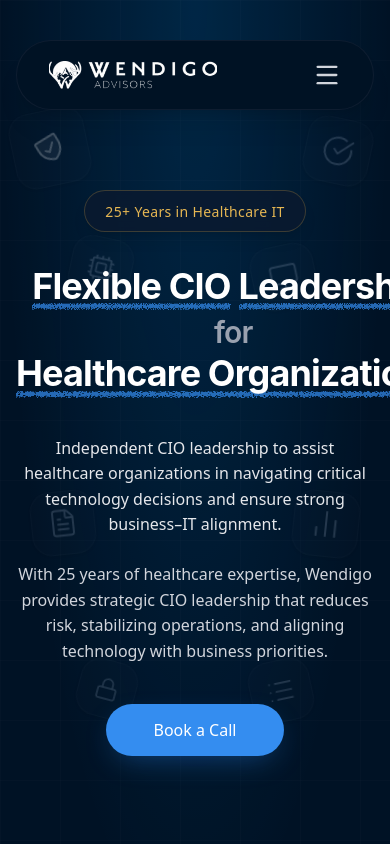
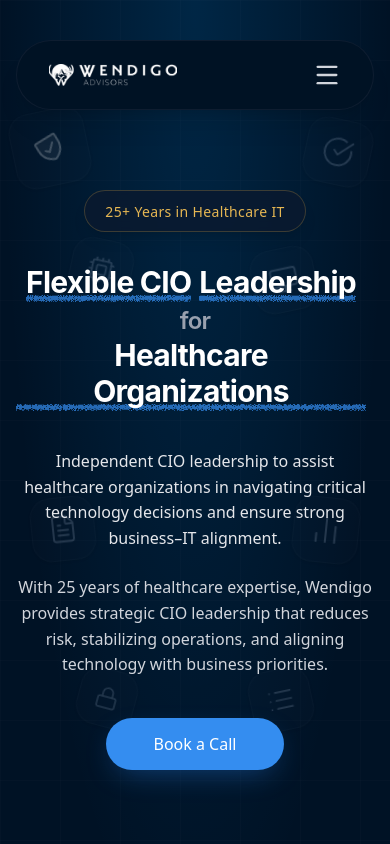
Before and after one commit to Yug210705/Brain, a React (Vite) app: page / in a window 390 px wide. Shown: the top 844 px of the page. Built offline with nearby package versions, Linux system fonts and the light colour scheme.

Commit message:
Enhance navbar visibility and update styling for Hero, Pricing, and Problems components

```diff
--- a/src/components/Hero.jsx
+++ b/src/components/Hero.jsx
@@ -169,24 +169,24 @@ function HeroContent() {
         </div>
 
         <h1
-          className="max-w-5xl mx-auto mb-10 text-4xl font-bold tracking-tight leading-[1.2] md:text-6xl lg:text-[4rem] text-white animate-fade-in-up"
+          className="max-w-5xl mx-auto mb-10 text-3xl font-bold tracking-tight leading-[1.2] md:text-6xl lg:text-[4rem] text-white animate-fade-in-up"
           style={{ transitionDelay: "200ms" }}
         >
-          <span className="relative whitespace-nowrap inline-block mr-2 md:mr-4 group">
+          <span className="relative inline-block sm:whitespace-nowrap mr-2 md:mr-4 group">
             <span className="relative z-10 font-[Inter]">Flexible CIO</span>
             <MarkerUnderline />
           </span>
 
-          <span className="relative whitespace-nowrap inline-block mr-2 md:mr-4 group">
+          <span className="relative inline-block sm:whitespace-nowrap mr-2 md:mr-4 group">
             <span className="relative z-10 font-[Inter]">Leadership</span>
             <MarkerUnderline />
           </span>
 
           <br className="hidden md:block" />
 
-          <span className="text-gray-400 font-semibold mx-2 font-[Inter] text-3xl md:text-5xl">for</span>
+          <span className="text-gray-400 font-semibold mx-2 font-[Inter] text-2xl md:text-5xl">for</span>
 
-          <span className="relative whitespace-nowrap inline-block mr-2 md:mr-4 group">
+          <span className="relative inline-block sm:whitespace-nowrap mr-2 md:mr-4 group">
             <span className="relative z-10 font-[Inter]">Healthcare Organizations</span>
             <MarkerUnderline />
           </span>
--- a/src/components/Navbar.jsx
+++ b/src/components/Navbar.jsx
@@ -30,11 +30,11 @@ const Navbar = () => {
       <nav className="relative w-full max-w-7xl bg-[#001224] text-white px-6 py-3 flex items-center justify-between shadow-xl border border-slate-800/50 rounded-full">
         <Link to="/" onClick={closeMobileMenu}>
           <div className="flex items-center gap-3 pl-2">
-            <img src="/logo.png" alt="Wendigo Advisors - Healthcare CIO Advisory Services by Brian Damiani" className="w-42 h-10 object-contain" />
+            <img src="/logo.png" alt="Wendigo Advisors - Healthcare CIO Advisory Services by Brian Damiani" className="w-32 sm:w-42 h-8 sm:h-10 object-contain" />
           </div>
         </Link>
 
-        <div className="hidden lg:flex items-center gap-8 text-[#FFFFFF6B] text-sm font-medium">
+        <div className="hidden lg:flex items-center gap-10 text-slate-200 text-sm font-semibold tracking-wide">
           <NavItemWithDropdown label="Services" />
           <Link to="/about" className="hover:text-white transition-colors">About Us</Link>
           <button onClick={handleTestimonialsClick} className="hover:text-white transition-colors">
@@ -66,7 +66,7 @@ const Navbar = () => {
           `}
         >
           <div className="flex items-center justify-between w-full px-2">
-            <img src="/logo.png" alt="Logo" className="w-42 h-10 object-contain" />
+            <img src="/logo.png" alt="Logo" className="w-32 h-8 object-contain" />
             <button onClick={closeMobileMenu} className="p-2 text-gray-300 hover:text-white">
               <X size={32} />
             </button>
@@ -85,10 +85,10 @@ const Navbar = () => {
 
               {isMobileServicesOpen && (
                 <div className="flex flex-col items-end gap-4 mt-4 pr-2 border-r-2 border-blue-500/30 mr-1">
-                  <a href="https://t.ly/7Jjhw" target="_blank" rel="noopener noreferrer" onClick={closeMobileMenu} className="text-2xl text-gray-400 hover:text-white">Free Working Session</a>
-                  <Link to="/services#strategic" onClick={closeMobileMenu} className="text-2xl text-gray-400 hover:text-white">Strategic Advisor</Link>
-                  <Link to="/services#cio" onClick={closeMobileMenu} className="text-2xl text-gray-400 hover:text-white">CIO Advisor</Link>
-                  <Link to="/services#virtual" onClick={closeMobileMenu} className="text-2xl text-gray-400 hover:text-white">Virtual CIO</Link>
+                  <a href="https://t.ly/7Jjhw" target="_blank" rel="noopener noreferrer" onClick={closeMobileMenu} className="text-2xl text-slate-300 hover:text-white">Free Working Session</a>
+                  <Link to="/services#strategic" onClick={closeMobileMenu} className="text-2xl text-slate-300 hover:text-white">Strategic Advisor</Link>
+                  <Link to="/services#cio" onClick={closeMobileMenu} className="text-2xl text-slate-300 hover:text-white">CIO Advisor</Link>
+                  <Link to="/services#virtual" onClick={closeMobileMenu} className="text-2xl text-slate-300 hover:text-white">Virtual CIO</Link>
                 </div>
               )}
             </div>
@@ -120,12 +120,12 @@ function NavItemWithDropdown({ label }) {
     <div className="group relative cursor-pointer flex items-center gap-1 hover:text-white transition-colors py-2">
       <span>{label}</span>
       <ChevronDown size={14} className="group-hover:rotate-180 transition-transform duration-200" />
-      <div className="absolute top-full left-1/2 -translate-x-1/2 mt-2 w-56 bg-[#0F172A] border border-slate-700 rounded-xl shadow-xl opacity-0 invisible group-hover:opacity-100 group-hover:visible transition-all duration-200 z-50">
-        <div className="py-2 flex flex-col">
-          <a href="https://t.ly/7Jjhw" target="_blank" rel="noopener noreferrer" className="px-4 py-2 hover:bg-slate-800 text-sm">Free Working Session</a>
-          <Link to="/services#strategic" className="px-4 py-2 hover:bg-slate-800 text-sm">Strategic Advisor</Link>
-          <Link to="/services#cio" className="px-4 py-2 hover:bg-slate-800 text-sm">CIO Advisor</Link>
-          <Link to="/services#virtual" className="px-4 py-2 hover:bg-slate-800 text-sm">Virtual CIO</Link>
+      <div className="absolute top-full left-1/2 -translate-x-1/2 mt-4 w-60 bg-[#001224]/95 border border-slate-700/50 rounded-2xl shadow-2xl opacity-0 invisible group-hover:opacity-100 group-hover:visible transition-all duration-300 z-50 backdrop-blur-xl overflow-hidden">
+        <div className="py-3 flex flex-col">
+          <a href="https://t.ly/7Jjhw" target="_blank" rel="noopener noreferrer" className="px-6 py-3 hover:bg-slate-800/50 text-slate-300 hover:text-white text-sm transition-colors">Free Working Session</a>
+          <Link to="/services#strategic" className="px-6 py-3 hover:bg-slate-800/50 text-slate-300 hover:text-white text-sm transition-colors">Strategic Advisor</Link>
+          <Link to="/services#cio" className="px-6 py-3 hover:bg-slate-800/50 text-slate-300 hover:text-white text-sm transition-colors">CIO Advisor</Link>
+          <Link to="/services#virtual" className="px-6 py-3 hover:bg-slate-800/50 text-slate-300 hover:text-white text-sm transition-colors">Virtual CIO</Link>
         </div>
       </div>
     </div>
--- a/src/components/Pricing.jsx
+++ b/src/components/Pricing.jsx
@@ -127,7 +127,7 @@ const Pricing = () => {
                     <span className="inline-block px-[16px] py-[4px] rounded-[30px] bg-[#348DF01F] border border-[#348DF080] text-sm font-medium text-blue-500 mb-6 text-center">
                         Pricing
                     </span>
-                    <h2 className="max-w-5xl mx-auto mb-10 text-4xl font-bold leading-[1.2] md:text-5xl text-black">
+                    <h2 className="max-w-5xl mx-auto mb-10 text-2xl sm:text-4xl font-bold leading-[1.2] md:text-5xl text-black">
                         <span className="text-gray-600 font-semibold font-[Inter]">Flexible</span>{" "}
                         <span className="inline-block relative pb-2 mr-2 md:mr-4 group">
                             <span className="relative z-10 font-[Inter]">CIO Leadership</span>
--- a/src/components/Problems.jsx
+++ b/src/components/Problems.jsx
@@ -92,7 +92,7 @@ const Problems = () => {
             Problems
           </span>
 
-          <h2 className="max-w-5xl mx-auto mb-10 text-4xl font-bold leading-[1.2] md:text-5xl text-black">
+          <h2 className="max-w-5xl mx-auto mb-10 text-2xl sm:text-4xl font-bold leading-[1.2] md:text-5xl text-black">
             <span className="text-gray-600 font-semibold font-[Inter]">Technology leadership gaps create</span>{" "}
             <span className="inline-block relative pb-2 group">
               <span className="relative z-10 font-[Inter]">
```
